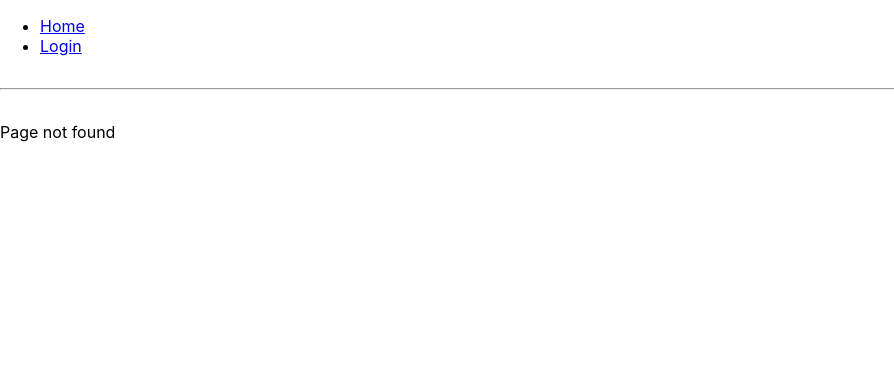
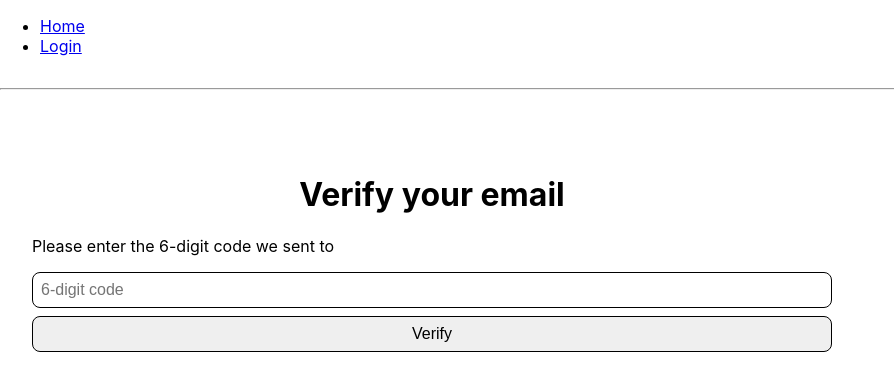
Before and after one commit to ahmetkca/React-Authentication, a React (Vite) app in the folder front-end/: page /verify-email in a window 1280 px wide. Before the commit this address had no page. Shown: the top 390 px of the page, without its empty margins (0-894 px from the left). Built offline with nearby package versions, Linux system fonts and the light colour scheme.

Commit message:
Modified the email verification flow and Converted verify-email endpoint for AWS Cognito

```diff
--- a/front-end/src/components/MyRoutes.jsx
+++ b/front-end/src/components/MyRoutes.jsx
@@ -6,10 +6,11 @@ import UserInfoPage from '../pages/UserInfoPage';
 import LogInPage from '../pages/LogInPage';
 import SignUpPage from '../pages/SignUpPage';
 import { ProtectedRoute } from '../auth/ProtectedRoute';
-import { VerifyEmail } from '../pages/VerifyEmail';
+import { VerifyEmail } from '../pages/PleaseVerifyEmail';
 import EmailVerificationLandingPage from '../pages/EmailVerificationLandingPage';
 import ForgotPasswordPage from '../pages/ForgotPasswordPage';
 import PasswordResetLandingPage from '../pages/PasswordResetLandingPage';
+import SixDigitEmailVerificationCodePage from '../pages/SixDigitEmailVerificationCodePage';
 
 export const MyRoutes = () => {
     return (
@@ -21,6 +22,7 @@ export const MyRoutes = () => {
                         <ProtectedRoute>
                             <UserInfoPage />
                         </ProtectedRoute>} />
+                <Route path="verify-email" element={<SixDigitEmailVerificationCodePage />} />
                 <Route path="reset-password/:passwordResetToken" element={<PasswordResetLandingPage />} />
                 <Route path="forgot-password" element={<ForgotPasswordPage />} />
                 <Route path="verify-email/:verificationToken" element={<EmailVerificationLandingPage />} />
--- a/front-end/src/pages/VerifyEmail.jsx
+++ b/front-end/src/pages/PleaseVerifyEmail.jsx
@@ -2,14 +2,17 @@ import React from "react";
 import { useNavigate } from "react-router-dom";
 import { useEffect } from "react";
 import { useTimer } from "../hooks/useTimer";
+import { useSearchParams } from "react-router-dom";
 
 export const VerifyEmail = () => {
+    const [searchParams] = useSearchParams();
+    const email = searchParams.get("email");
     const navigate = useNavigate();
     const timeLeft = useTimer(5);
 
     useEffect(() => {
         setTimeout(() => {
-            navigate("/");
+            navigate(`/verify-email?email=${encodeURIComponent(email)}`);
         } , 5100);
     } , []);
 
@@ -17,7 +20,7 @@ export const VerifyEmail = () => {
         <div className="content-container">
             <h1>Thanks for Signing Up!</h1>
             <p>Please check your email to verify your account.</p>
-            <p>Redirecting to the home page in {timeLeft}</p>
+            <p>Redirecting to the verification page in {timeLeft}</p>
         </div>
     );
 }
--- /dev/null
+++ b/front-end/src/pages/SixDigitEmailVerificationCodePage.jsx
@@ -0,0 +1,68 @@
+import { useState } from "react";
+import axios from "axios";
+import EmailVerificationSuccess from "../components/EmailVerificationSuccess";
+import EmailVerificationFail from "../components/EmailVerificationFail";
+import { useJwtToken } from "../auth/useJwtToken";
+
+import { useSearchParams } from "react-router-dom";
+
+const SixDigitEmailVerificationCodePage = () => {
+    const [isSuccess, setIsSuccess] = useState(false);
+    const [isFail, setIsFail] = useState(false);
+
+    const [verificationString, setVerificationString] = useState("");
+    const [isLoading, setIsLoading] = useState(true);
+
+    const [searchParams] = useSearchParams();
+
+    const [, setJwtToken, clearJwtToken] = useJwtToken();
+    const email = searchParams.get("email");
+
+    const onSubmitVerify = async () => {
+        setIsLoading(true);
+        try {
+            const response = await axios.put(`http://localhost:8080/api/verify-email`, {
+                email,
+                verificationToken: verificationString
+            });
+            const { token } = response.data;
+            clearJwtToken();
+            setJwtToken(token);
+            setIsSuccess(true);
+        } catch (error) {
+            setIsFail(true);
+            console.log(error);
+        }
+        setIsLoading(false);
+    }
+
+    if (isSuccess) {
+        return <EmailVerificationSuccess />;
+    }
+
+    if (isFail) {
+        return <EmailVerificationFail />;
+    }
+
+    return (
+        <div className="content-container">
+            <h1>Verify your email</h1>
+            <p>Please enter the 6-digit code we sent to {email}</p>
+            <input
+                type="text"
+                value={verificationString}
+                onChange={(e) => setVerificationString(e.target.value)}
+                placeholder="6-digit code"
+            />
+            <button
+                onClick={async () => { await onSubmitVerify(); }}
+                className="button"
+            >
+                Verify
+            </button>
+        </div>
+    )
+
+}
+
+export default SixDigitEmailVerificationCodePage;
```
Also changed, not shown: 1 other file (tests, documents, lock files or other folders).
